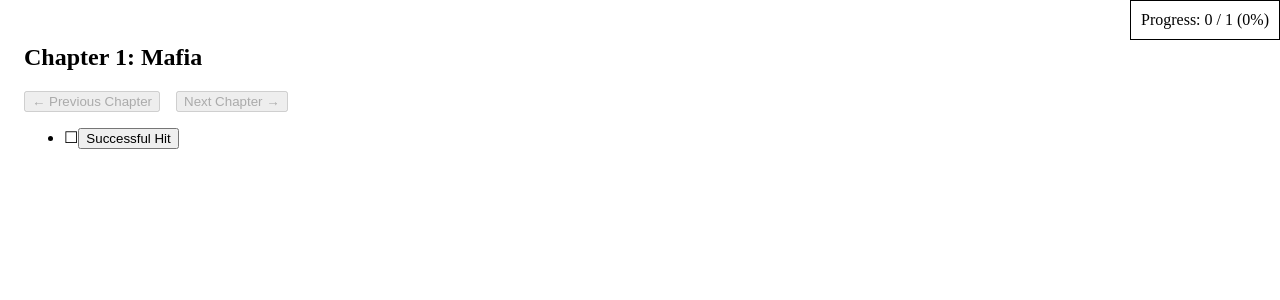
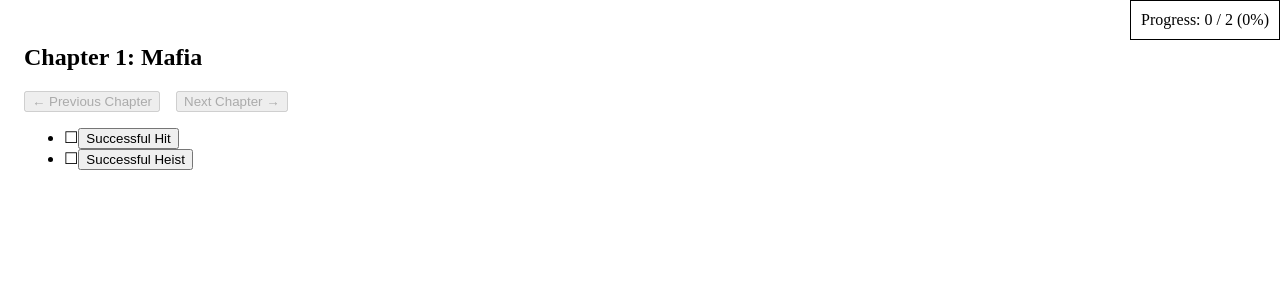
Before and after one commit to thSoft/storyteller-clone, a React (Vite) app: page / in a window 1280 px wide. Shown: the top 300 px of the page. Built offline with nearby package versions, Linux system fonts and the light colour scheme; what graphology would draw is missing.

Commit message:
Revise A Successful Heist, implement A Successful Hit

```diff
--- a/src/puzzles.ts
+++ b/src/puzzles.ts
@@ -1,13 +1,14 @@
+import { successfulHeist } from "./puzzles/successfulHeist";
 import { successfulHit } from "./puzzles/successfulHit";
 import { Chapter, EntityMap } from "./types";
 import { entityMap } from "./utils";
 
-export const puzzles = entityMap([successfulHit]);
+export const puzzles = entityMap([successfulHit, successfulHeist]);
 
 export const chapters: EntityMap<Chapter> = entityMap([
   {
     id: "mafia",
     title: "Mafia",
-    puzzles: [successfulHit.id],
+    puzzles: [successfulHit.id, successfulHeist.id],
   },
 ]);
--- /dev/null
+++ b/src/puzzles/successfulHeist.ts
@@ -0,0 +1,18 @@
+import { bruno, donRomano } from "../characters";
+import { heist } from "../scenes/heist";
+import { getState } from "../scenes/sceneUtils";
+import { getInitialStoryState } from "../storyState";
+import { Puzzle } from "../types";
+import { successfulHit } from "./successfulHit";
+
+export const successfulHeist: Puzzle = {
+  id: "successfulHeist",
+  title: "Successful Heist",
+  prompt: `A Successful Heist`,
+  scenes: [...successfulHit.scenes, heist.id],
+  characters: [...successfulHit.characters, bruno.id],
+  isWinning: (state) =>
+    state.graph.getAttribute("bankRobbed") === true && getState(state, donRomano.id, "content") === true,
+  initialStoryState: getInitialStoryState(),
+  maxPanelCount: 3,
+};
--- a/src/puzzles/successfulHit.ts
+++ b/src/puzzles/successfulHit.ts
@@ -1,6 +1,8 @@
 import { alessio, donMarcello, donRomano, vincenzo } from "../characters";
 import { deal } from "../scenes/deal";
+import { disclose } from "../scenes/disclose";
 import { hit } from "../scenes/hit";
+import { getState } from "../scenes/sceneUtils";
 import { getInitialStoryState } from "../storyState";
 import { Puzzle } from "../types";
 
@@ -8,9 +10,10 @@ export const successfulHit: Puzzle = {
   id: "successfulHit",
   title: "Successful Hit",
   prompt: `A Successful Hit`,
-  scenes: [deal.id, hit.id],
+  scenes: [deal.id, hit.id, disclose.id],
   characters: [donMarcello.id, vincenzo.id, donRomano.id, alessio.id],
-  isWinning: (state) => state.graph.getNodeAttributes(alessio.id).dead === true,
+  isWinning: (state) =>
+    getState(state, alessio.id, "dead") === true && getState(state, donMarcello.id, "content") === true,
   initialStoryState: getInitialStoryState(),
   maxPanelCount: 3,
 };
--- a/src/scenes.tsx
+++ b/src/scenes.tsx
@@ -1,8 +1,10 @@
 import { deal } from "./scenes/deal";
 import { death } from "./scenes/death";
+import { disclose } from "./scenes/disclose";
+import { heist } from "./scenes/heist";
 import { hit } from "./scenes/hit";
 import { love } from "./scenes/love";
 import { EntityMap, Scene } from "./types";
 import { entityMap } from "./utils";
 
-export const scenes: EntityMap<Scene> = entityMap([love, death, deal, hit]);
+export const scenes: EntityMap<Scene> = entityMap([love, death, deal, hit, disclose, heist]);
--- a/src/scenes/deal.tsx
+++ b/src/scenes/deal.tsx
@@ -1,5 +1,5 @@
 import { Scene } from "../types";
-import { areRelated, handlePreconditions } from "./sceneUtils";
+import { addRelation, areRelated, handlePreconditions, setState } from "./sceneUtils";
 
 export const ordererSlot = { id: "orderer", label: "Orderer" };
 export const executorSlot = { id: "executor", label: "Executor" };
@@ -12,20 +12,29 @@ export const deal: Scene = {
     const orderer = assigned[ordererSlot.id];
     const executor = assigned[executorSlot.id];
     const target = assigned[targetSlot.id];
-    if (!orderer || !executor || !target) return;
+    if (!orderer || !executor) return;
     if (handlePreconditions(state, orderer, executor)) return;
-    if (!areRelated(state.graph, "wantsToKill", orderer.id, target.id)) {
+    if (!areRelated(state, executor.id, "obeys", orderer.id)) {
+      state.event = `${executor.name} doesn't obey ${orderer.name}.`;
+      return;
+    }
+    if (target === undefined) {
+      setState(state, executor.id, "knowsSecretCode", true);
+      addRelation(state, executor.id, "isBoundByDealWith", orderer.id);
+      state.event = `${orderer.name} ordered ${executor.name} to rob the bank and told him the secret code of the safe.`;
+    } else {
+      if (!areRelated(state, orderer.id, "wantsToKill", target.id)) {
         state.event = `${orderer.name} doesn't want to kill ${target.name}.`;
         return;
       }
-    state.graph.addDirectedEdge(executor.id, target.id, {
-      type: "wantsToKill",
-    });
+      addRelation(state, executor.id, "wantsToKill", target.id);
       if (state.graph.getAttribute("personWithGun") !== orderer.id) {
         state.event = `${orderer.name} ordered ${executor.name} to kill ${target.name} and told him to get a gun.`;
         return;
       }
       state.graph.setAttribute("personWithGun", executor.id);
+      addRelation(state, executor.id, "isBoundByDealWith", orderer.id);
       state.event = `${orderer.name} ordered ${executor.name} to kill ${target.name} and handed him a gun in a violin case.`;
+    }
   },
 };
--- a/src/scenes/death.tsx
+++ b/src/scenes/death.tsx
@@ -1,8 +1,12 @@
 import { Scene } from "../types";
-import { handleDeathWitnessing, handlePreconditions } from "./sceneUtils";
+import {
+  handleDeathWitnessing,
+  handlePreconditions,
+  setState,
+} from "./sceneUtils";
 
-const victimSlot = { id: "victim", label: "Victim" };
-const witnessSlot = { id: "witness", label: "Witness" };
+export const victimSlot = { id: "victim", label: "Victim" };
+export const witnessSlot = { id: "witness", label: "Witness" };
 export const death: Scene = {
   id: "death",
   name: "🪦 Death",
@@ -17,7 +21,7 @@ export const death: Scene = {
       })
     )
       return;
-    state.graph.setNodeAttribute(victim.id, "dead", true);
+    setState(state, victim.id, "dead", true);
     state.event = `${victim.name} died.`;
     handleDeathWitnessing(state, victim, witness);
   },
--- /dev/null
+++ b/src/scenes/disclose.tsx
@@ -0,0 +1,49 @@
+import { characters } from "../characters";
+import { Scene } from "../types";
+import { areRelated, getState, handlePreconditions, setState } from "./sceneUtils";
+export const speakerSlot = { id: "speaker", label: "Speaker" };
+export const listenerSlot = { id: "listener", label: "Listener" };
+export const disclose: Scene = {
+  id: "disclose",
+  name: "👂 Disclose",
+  slots: [speakerSlot, listenerSlot],
+  outcomeLogic: (state, assigned) => {
+    const speaker = assigned[speakerSlot.id];
+    const listener = assigned[listenerSlot.id];
+    if (!speaker || !listener) return;
+    if (handlePreconditions(state, speaker, listener)) return;
+    const thought = getState(state, speaker.id, "awareOf");
+    if (thought === undefined) return;
+    switch (thought.type) {
+      case "killed":
+        const victim = characters[thought.victimId];
+        if (victim === undefined) return;
+        state.event = `${speaker.name} told ${listener.name} that ${victim.name} was killed.`;
+        if (areRelated(state, listener.id, "wantsToKill", victim.id) === true) {
+          state.event += ` ${listener.name} was glad to hear it.`;
+          setState(state, listener.id, "content", true);
+          if (areRelated(state, speaker.id, "isBoundByDealWith", listener.id) === true) {
+            state.event += ` ${listener.name} promoted ${speaker.name}.`;
+          }
+        }
+        break;
+      case "robbed":
+        if (thought.thiefId === speaker.id) {
+          const thief = characters[thought.thiefId];
+          if (thief === undefined) return;
+          state.event = `${speaker.name} told ${listener.name} that he robbed the bank.`;
+          if (areRelated(state, speaker.id, "isBoundByDealWith", listener.id) === true) {
+              setState(state, listener.id, "content", true);
+            state.event += ` ${listener.name} was glad to hear it. ${listener.name} promoted ${speaker.name}.`;
+          } else {
+            state.event = `${speaker.name} told ${listener.name} that someone else robbed the bank.`;
+            if (areRelated(state, speaker.id, "isBoundByDealWith", listener.id) === true) {
+              setState(state, listener.id, "fired", true);
+              state.event += ` ${listener.name} was angry to hear it. ${listener.name} fired ${speaker.name}.`;
+            }
+          }
+        }
+        break;
+    }
+  },
+};
--- /dev/null
+++ b/src/scenes/heist.tsx
@@ -0,0 +1,28 @@
+import { Scene } from "../types";
+import { getState, handlePreconditions, setState } from "./sceneUtils";
+
+export const thiefSlot = { id: "thief", label: "Thief" };
+export const heist: Scene = {
+  id: "heist",
+  name: "💰 Heist",
+  slots: [thiefSlot],
+  outcomeLogic: (state, assigned) => {
+    const thief = assigned[thiefSlot.id];
+    if (!thief) return;
+    if (handlePreconditions(state, thief)) return;
+    if (getState(state, thief.id, "doesNotSteal")) {
+      state.event = `${thief.name} doesn't want to get his hands dirty.`;
+      return;
+    }
+    if (!getState(state, thief.id, "knowsSecretCode")) {
+      state.event = `${thief.name} didn't know the secret code of the safe.`;
+      return;
+    }
+    state.graph.setAttribute("bankRobbed", true);
+    setState(state, thief.id, "awareOf", {
+      type: "robbed",
+      thiefId: thief.id,
+    });
+    state.event = `${thief.name} robbed the bank.`;
+  },
+};
--- a/src/scenes/hit.tsx
+++ b/src/scenes/hit.tsx
@@ -1,5 +1,5 @@
 import { Scene } from "../types";
-import { areRelated, handlePreconditions } from "./sceneUtils";
+import { areRelated, getState, handlePreconditions, setState } from "./sceneUtils";
 
 export const shooterSlot = { id: "shooter", label: "Shooter" };
 export const targetSlot = { id: "target", label: "Target" };
@@ -12,19 +12,24 @@ export const hit: Scene = {
     const target = assigned[targetSlot.id];
     if (!shooter || !target) return;
     if (handlePreconditions(state, shooter, target)) return;
-    if (!areRelated(state.graph, "wantsToKill", shooter.id, target.id)) {
+    if (!areRelated(state, shooter.id, "wantsToKill", target.id)) {
       state.event = `${shooter.name} didn't want to kill ${target.name}.`;
       return;
     }
-    if (state.graph.getNodeAttributes(shooter.id).doesNotKill) {
+    if (getState(state, shooter.id, "doesNotKill")) {
       state.event = `${shooter.name} doesn't want to get his hands dirty.`;
       return;
     }
     if (state.graph.getAttribute("personWithGun") !== shooter.id) {
-      state.event = `${shooter.name} doesn't have a gun.`;
+      state.event = `${shooter.name} didn't have a gun.`;
       return;
     }
-    state.graph.setNodeAttribute(target.id, "dead", true);
+    setState(state, target.id, "dead", true);
+    setState(state, shooter.id, "awareOf", {
+      type: "killed",
+      killerId: shooter.id,
+      victimId: target.id,
+    });
     state.event = `${shooter.name} shot ${target.name}.`;
   },
 };
--- a/src/scenes/love.tsx
+++ b/src/scenes/love.tsx
@@ -1,6 +1,6 @@
 import { characters } from "../characters";
 import { Character, Scene } from "../types";
-import { getPerson, getRelated, handlePreconditions } from "./sceneUtils";
+import { areRelated, getCharacter, getRelated, getState, handlePreconditions } from "./sceneUtils";
 
 export const lover1Slot = { id: "lover1", label: "Lover 1" };
 export const lover2Slot = { id: "lover2", label: "Lover 2" };
@@ -13,34 +13,22 @@ export const love: Scene = {
     const lover2 = assigned[lover2Slot.id];
     if (handlePreconditions(state, lover1, lover2)) return;
     if (!lover1 || !lover2) return;
-    const inLoveWithSomeoneElse = (
-      person: Character,
-      otherPerson: Character | undefined
-    ): boolean => {
-      const lover = getRelated(state.graph, "loves", person);
-      return lover !== undefined && lover !== otherPerson?.id;
+    const inLoveWithSomeoneElse = (character: Character, otherCharacter: Character | undefined): boolean => {
+      return otherCharacter !== undefined && areRelated(state, character.id, "loves", otherCharacter.id);
     };
-    const [engaged, rejected] = getPerson(
-      inLoveWithSomeoneElse,
-      lover1,
-      lover2
-    );
-    const [engaged2, _] = getPerson(inLoveWithSomeoneElse, lover2, lover1);
-    if (
-      engaged !== undefined &&
-      engaged2 !== undefined &&
-      engaged.id !== engaged2.id
-    ) {
+    const [engaged, rejected] = getCharacter(inLoveWithSomeoneElse, lover1, lover2);
+    const [engaged2, _] = getCharacter(inLoveWithSomeoneElse, lover2, lover1);
+    if (engaged !== undefined && engaged2 !== undefined && engaged.id !== engaged2.id) {
       state.event = `Both ${engaged.name} and ${engaged2.name} were already in love with someone else.`;
       return;
     }
     if (engaged !== undefined && rejected !== undefined) {
-      const theThirdOneId = getRelated(state.graph, "loves", engaged);
+      const theThirdOneId = getRelated(state, engaged.id, "loves")[0];
       if (theThirdOneId === undefined) return;
       const theThirdOne = characters[theThirdOneId];
       if (theThirdOne === undefined) return;
       state.event = `${engaged.name} rejected ${rejected.name} because of ${theThirdOne.name}.`;
-      if (state.graph.getNodeAttributes(rejected.id).spiteful) {
+      if (getState(state, rejected.id, "spiteful")) {
         state.graph.addEdge(rejected.id, theThirdOne.id, {
           type: "angryAt",
         });
--- a/src/scenes/sceneUtils.ts
+++ b/src/scenes/sceneUtils.ts
@@ -1,21 +1,52 @@
-import { RelationType, StoryGraph, StoryState } from "../storyState";
+import { NodeAttributes, RelationType, StoryState } from "../storyState";
 import { Character } from "../types";
 
+export function addRelation(
+  state: StoryState,
+  characterId1: string,
+  type: RelationType,
+  characterId2: string,
+  undirected: boolean = false
+) {
+  if (undirected) {
+    state.graph.addUndirectedEdge(characterId1, characterId2, { type });
+  } else {
+    state.graph.addDirectedEdge(characterId1, characterId2, { type });
+  }
+}
+
+export function setState<AttributeName extends keyof NodeAttributes>(
+  state: StoryState,
+  characterId: string,
+  name: AttributeName,
+  value: NodeAttributes[AttributeName]
+) {
+  state.graph.setNodeAttribute(characterId, name, value);
+}
+
+export function getState<AttributeName extends keyof NodeAttributes>(
+  state: StoryState,
+  characterId: string,
+  name: AttributeName
+): NodeAttributes[AttributeName] {
+  return state.graph.getNodeAttribute(characterId, name);
+}
+
 export function areRelated(
-  graph: StoryGraph,
+  state: StoryState,
+  characterId1: string,
   type: RelationType,
-  characterId1: string,
   characterId2: string,
-  directed: boolean = true
+  undirected: boolean = false
 ) {
-  if (directed) {
-    return graph.someDirectedEdge(
+  if (undirected) {
+    return state.graph.someUndirectedEdge(
       characterId1,
       characterId2,
       (_, edgeAttributes) => edgeAttributes.type === type
     );
   } else {
-    return graph.someUndirectedEdge(
+    return state.graph.someDirectedEdge(
       characterId1,
       characterId2,
       (_, edgeAttributes) => edgeAttributes.type === type
@@ -23,24 +54,43 @@ export function areRelated(
   }
 }
 
+export function getCharacter(
+  predicate: (character: Character, otherCharacter: Character | undefined) => boolean,
+  character1: Character | undefined,
+  character2?: Character
+): [Character | undefined, Character | undefined] {
+  if (character1 && predicate(character1, character2)) {
+    return [character1, character2];
+  } else if (character2 && predicate(character2, character1)) {
+    return [character2, character1];
+  }
+  return [undefined, undefined];
+}
+
+export function getRelated(state: StoryState, characterId: string, type: RelationType): string[] {
+  return state.graph
+    .mapOutEdges(characterId, (_0, edgeAttributes, _1, target) => (edgeAttributes.type === type ? target : undefined))
+    .filter((target) => target !== undefined);
+}
+
 export function handlePreconditions(
   state: StoryState,
-  person1: Character,
-  person2?: Character,
+  character1: Character,
+  character2?: Character,
   options: { checkDeathWitnessing?: boolean; checkKidnap?: boolean } = {
     checkDeathWitnessing: true,
     checkKidnap: true,
   }
 ): boolean {
-  const [deadPerson, otherPerson] = getPerson(
-    (person) => state.graph.getNodeAttributes(person.id).dead === true,
-    person1,
-    person2
+  const [deadCharacter, otherCharacter] = getCharacter(
+    (character) => state.graph.getNodeAttributes(character.id).dead === true,
+    character1,
+    character2
   );
-  if (deadPerson) {
-    state.event = `${deadPerson.name} was dead.`;
+  if (deadCharacter) {
+    state.event = `${deadCharacter.name} was dead.`;
     if (options.checkDeathWitnessing) {
-      handleDeathWitnessing(state, deadPerson, otherPerson);
+      handleDeathWitnessing(state, deadCharacter, otherCharacter);
     }
     return true;
   }
@@ -49,42 +99,17 @@ export function handlePreconditions(
 
 export function handleDeathWitnessing(
   state: StoryState,
-  deadPerson: Character | undefined,
-  otherPerson: Character | undefined
+  deadCharacter: Character | undefined,
+  otherCharacter: Character | undefined
 ) {
   if (
-    deadPerson &&
-    otherPerson &&
-    areRelated(state.graph, "loves", deadPerson.id, otherPerson.id) &&
-    !state.graph.getNodeAttributes(otherPerson.id).dead &&
-    !state.graph.getNodeAttributes(otherPerson.id).heartbroken
+    deadCharacter &&
+    otherCharacter &&
+    areRelated(state, deadCharacter.id, "loves", otherCharacter.id) &&
+    !state.graph.getNodeAttributes(otherCharacter.id).dead &&
+    !state.graph.getNodeAttributes(otherCharacter.id).heartbroken
   ) {
-    state.graph.setNodeAttribute(otherPerson.id, "heartbroken", true);
-    state.event += ` ${otherPerson.name} was heartbroken by the death of ${deadPerson.name}.`;
+    state.graph.setNodeAttribute(otherCharacter.id, "heartbroken", true);
+    state.event += ` ${otherCharacter.name} was heartbroken by the death of ${deadCharacter.name}.`;
   }
 }
-
-export function getPerson(
-  predicate: (person: Character, otherPerson: Character | undefined) => boolean,
-  person1: Character | undefined,
-  person2?: Character
-): [Character | undefined, Character | undefined] {
-  if (person1 && predicate(person1, person2)) {
-    return [person1, person2];
-  } else if (person2 && predicate(person2, person1)) {
-    return [person2, person1];
-  }
-  return [undefined, undefined];
-}
-
-export function getRelated(
-  graph: StoryGraph,
-  type: RelationType,
-  person: Character
-): string | undefined {
-  return graph
-    .mapOutEdges(person.id, (_0, edgeAttributes, _1, target) =>
-      edgeAttributes.type === type ? target : undefined
-    )
-    .filter((target) => target !== undefined)[0];
-}
--- a/src/storyState.ts
+++ b/src/storyState.ts
@@ -1,32 +1,39 @@
-import Graph from "graphology";
-import {
-  alessio,
-  characters,
-  donMarcello,
-  donRomano,
-  vincenzo,
-} from "./characters";
+import Graph, { MultiDirectedGraph } from "graphology";
+import { alessio, bruno, characters, donMarcello, donRomano, vincenzo } from "./characters";
+import { addRelation, setState } from "./scenes/sceneUtils";
 
-export type RelationType =
-  | "wantsToKill"
-  | "obeys"
-  | "loves"
-  | "angryAt"
-  | "awareOf";
+export type RelationType = "wantsToKill" | "obeys" | "loves" | "angryAt" | "isBoundByDealWith";
 
 export interface EdgeAttributes {
   type: RelationType;
 }
 
-interface NodeAttributes {
+export interface NodeAttributes {
   doesNotKill?: boolean;
   dead?: boolean;
   heartbroken?: boolean;
   spiteful?: boolean;
+  awareOf?: Thought;
+  content?: boolean;
+  doesNotSteal?: boolean;
+  knowsSecretCode?: boolean;
+  fired?: boolean;
 }
 
-interface GraphAttributes {
+export type Thought =
+  | {
+      type: "killed";
+      killerId: string;
+      victimId: string;
+    }
+  | {
+      type: "robbed";
+      thiefId: string | undefined;
+    };
+
+export interface GraphAttributes {
   personWithGun?: string;
+  bankRobbed?: boolean;
 }
 
 export interface StoryState {
@@ -37,43 +44,42 @@ export interface StoryState {
 export type StoryGraph = Graph<NodeAttributes, EdgeAttributes, GraphAttributes>;
 
 export function getInitialStoryState(): StoryState {
-  const graph = new Graph<NodeAttributes, EdgeAttributes, GraphAttributes>();
+  const graph = createGraph();
   // Add all characters as nodes
   Object.keys(characters).forEach((characterId) => {
     graph.addNode(characterId);
   });
-  // Initialize the initial state
-  graph.setAttribute("personWithGun", donMarcello.id);
-  graph.setNodeAttribute(donMarcello.id, "doesNotKill", true);
-  graph.addDirectedEdge(donMarcello.id, alessio.id, {
-    type: "wantsToKill",
-  });
-  graph.addDirectedEdge(donMarcello.id, donRomano.id, {
-    type: "wantsToKill",
-  });
-  graph.addDirectedEdge(vincenzo.id, donMarcello.id, {
-    type: "obeys",
-  });
-  return {
+  const result = {
     event: undefined,
     graph,
   };
+  // Initialize the initial state
+  graph.setAttribute("personWithGun", donMarcello.id);
+  setState(result, donMarcello.id, "doesNotKill", true);
+  addRelation(result, donMarcello.id, "wantsToKill", alessio.id);
+  addRelation(result, vincenzo.id, "obeys", donMarcello.id);
+  setState(result, donRomano.id, "doesNotSteal", true);
+  setState(result, donRomano.id, "knowsSecretCode", true);
+  addRelation(result, bruno.id, "obeys", donRomano.id);
+  return result;
+}
+
+function createGraph() {
+  return new MultiDirectedGraph<NodeAttributes, EdgeAttributes, GraphAttributes>();
 }
 
 export function cloneGraph(graph: StoryGraph): StoryGraph {
-  const newGraph = new Graph<NodeAttributes, EdgeAttributes, GraphAttributes>();
+  const newGraph = createGraph();
   newGraph.mergeAttributes(graph.getAttributes());
   graph.forEachNode((node) => {
     newGraph.addNode(node, { ...graph.getNodeAttributes(node) });
   });
-  graph.forEachEdge(
-    (_0, edgeAttributes, source, target, _1, _2, undirected) => {
-      if (undirected) {
-        newGraph.addUndirectedEdge(source, target, { ...edgeAttributes });
-      } else {
-        newGraph.addDirectedEdge(source, target, { ...edgeAttributes });
-      }
+  graph.forEachEdge((_0, edgeAttributes, source, target, _1, _2, undirected) => {
+    if (undirected) {
+      newGraph.addUndirectedEdge(source, target, { ...edgeAttributes });
+    } else {
+      newGraph.addDirectedEdge(source, target, { ...edgeAttributes });
     }
-  );
+  });
   return newGraph;
 }
```
Also changed, not shown: 1 other file (tests, documents, lock files or other folders). Lines whose indentation alone changed are shown as unchanged.
